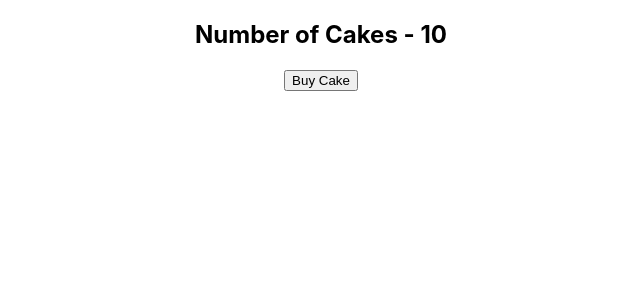
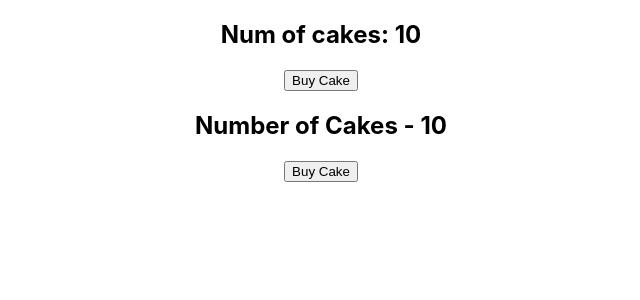
Before and after one commit to ashik77/cake_app_react_redux, a React (Create React App) app: page / in a window 1280 px wide. Shown: the top 300 px of the page, without its empty margins (319-959 px from the left). Built offline with nearby package versions, Linux system fonts and the light colour scheme.

Commit message:
instead of HoC implemented redux with useSelector and useDispatch hook.

```diff
--- a/src/App.js
+++ b/src/App.js
@@ -3,11 +3,13 @@
 import store from "./redux/store";
 import "./App.css";
 import CakeContainer from "./components/CakeContainer";
+import HooksCakeContainer from "./components/HooksCakeContainer";
 
 function App() {
   return (
     <Provider store={store}>
       <div className="App">
+        <HooksCakeContainer />
         <CakeContainer />
       </div>
     </Provider>
--- /dev/null
+++ b/src/components/HooksCakeContainer.js
@@ -0,0 +1,16 @@
+import React from "react";
+import { useSelector, useDispatch } from "react-redux";
+import { buyCake } from "./../redux/cake/cakeActions";
+
+function HooksCakeContainer() {
+  const numOfCakes = useSelector((state) => state.numOfCakes);
+  const dispatch = useDispatch();
+  return (
+    <div>
+      <h2>Num of cakes: {numOfCakes}</h2>
+      <button onClick={() => dispatch(buyCake())}>Buy Cake</button>
+    </div>
+  );
+}
+
+export default HooksCakeContainer;
```
